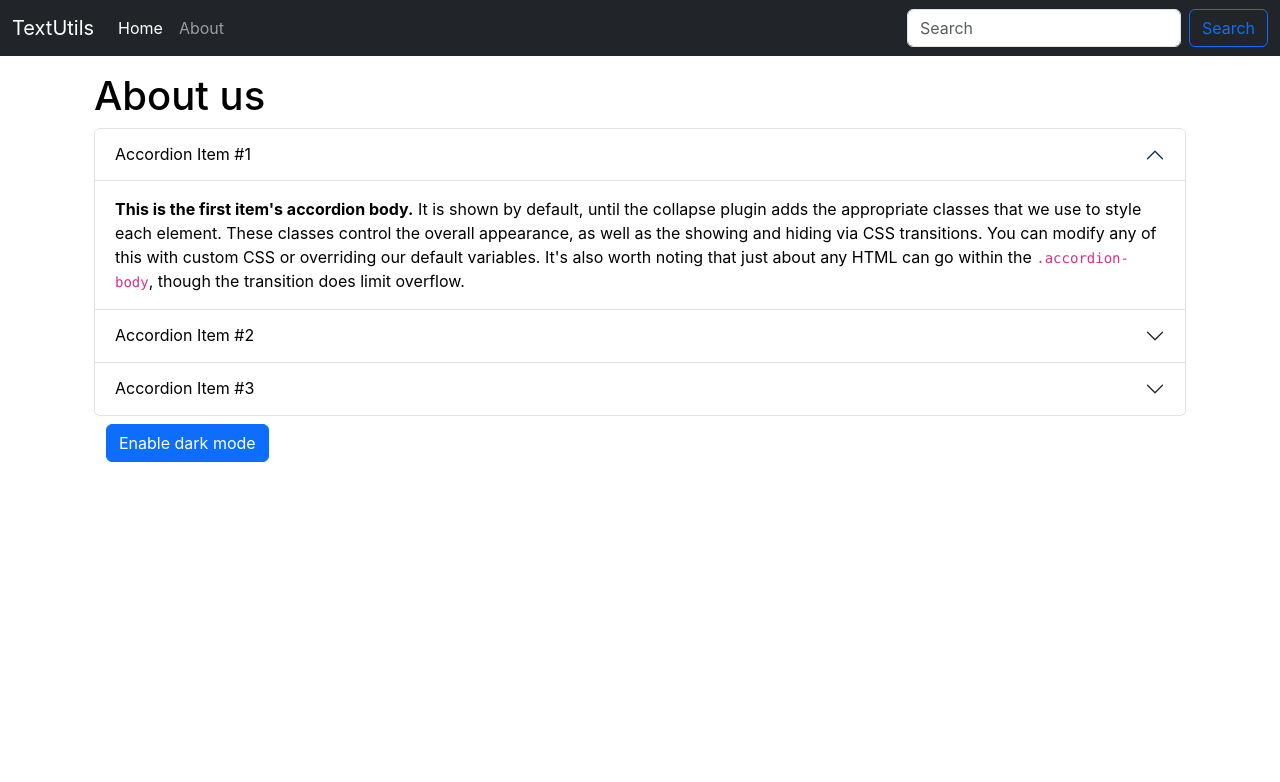
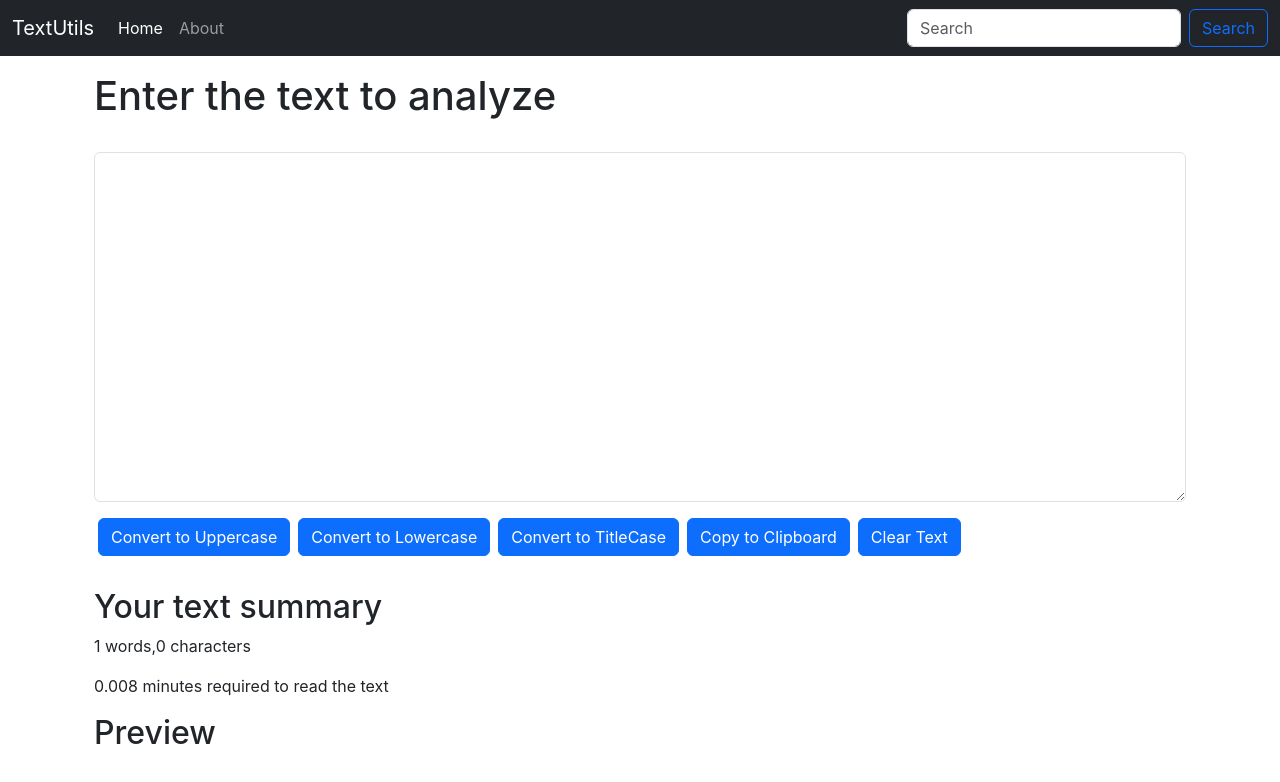
Before and after one commit to Sanjana9211/REACT-JS, a React (Create React App) app: page / in a window 1280 px wide. Shown: the top 782 px of the page. Built offline with nearby package versions, Linux system fonts and the light colour scheme.

Commit message:
reverted back to TextForm

```diff
--- a/src/App.js
+++ b/src/App.js
@@ -1,7 +1,7 @@
 import './App.css';
-import About from './components/About';
+// import About from './components/About';
 import Navbar from './components/Navbar';
-// import TextForm from './components/TextForm';
+import TextForm from './components/TextForm';
 
 
 function App() {
@@ -9,8 +9,8 @@
     <>
     <Navbar title="TextUtils" aboutText="About"/>
     <div className="container my-3">
-      {/* <TextForm heading="Enter the text to analyze"/> */}
-      <About/>
+      <TextForm heading="Enter the text to analyze"/>
+      {/* <About/> */}
     </div>
 
     </>
```
